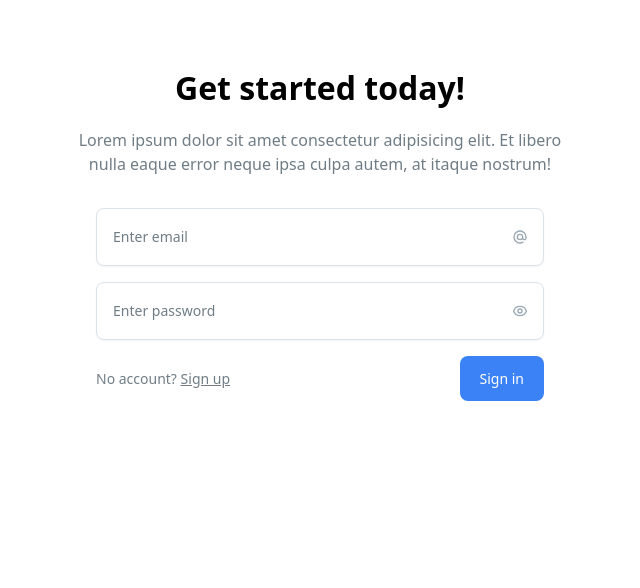
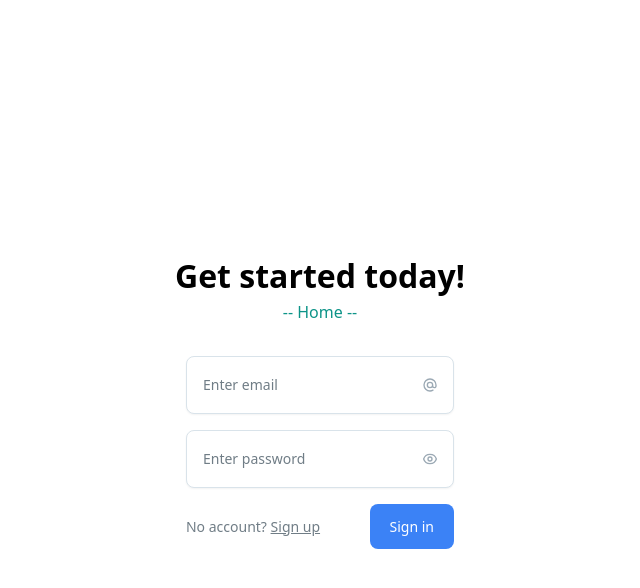
Before and after one commit to Koffer0-0/ECommerce-Shop-Frontend-VueJS3, a Vue app: page /login in a window 1280 px wide. Shown: the top 588 px of the page, without its empty margins (320-960 px from the left). Built offline with nearby package versions, Linux system fonts and the light colour scheme.

Commit message:
Update LoginPage.vue

```diff
--- a/src/pages/LoginPage.vue
+++ b/src/pages/LoginPage.vue
@@ -1,15 +1,12 @@
 <template>
-  <div class="mx-auto max-w-screen-xl px-4 py-16 sm:px-6 lg:px-8">
+  <div class="mx-auto max-w-screen-xl grid h-screen place-content-center px-4 py-16 sm:px-6 lg:px-8 w-1/2">
     <div class="mx-auto max-w-lg text-center">
       <h1 class="text-2xl font-bold sm:text-3xl">Get started today!</h1>
-
-      <p class="mt-4 text-gray-500">
-        Lorem ipsum dolor sit amet consectetur adipisicing elit. Et libero nulla
-        eaque error neque ipsa culpa autem, at itaque nostrum!
-      </p>
+      <a class="block text-teal-600" href="/">
+        <span class="">-- Home --</span>
+      </a>
     </div>
-
-    <form action="" class="mx-auto mb-0 mt-8 max-w-md space-y-4">
+    <form action="" class="mx-auto mb-0 mt-8 max-w-md space-y-4 ">
       <div>
         <label for="email" class="sr-only">Email</label>
 
@@ -77,7 +74,7 @@
       <div class="flex items-center justify-between">
         <p class="text-sm text-gray-500">
           No account?
-          <a class="underline" href="">Sign up</a>
+          <a class="underline" href="/register">Sign up</a>
         </p>
 
         <button
@@ -86,6 +83,7 @@
         >
           Sign in
         </button>
+
       </div>
     </form>
   </div>
```
